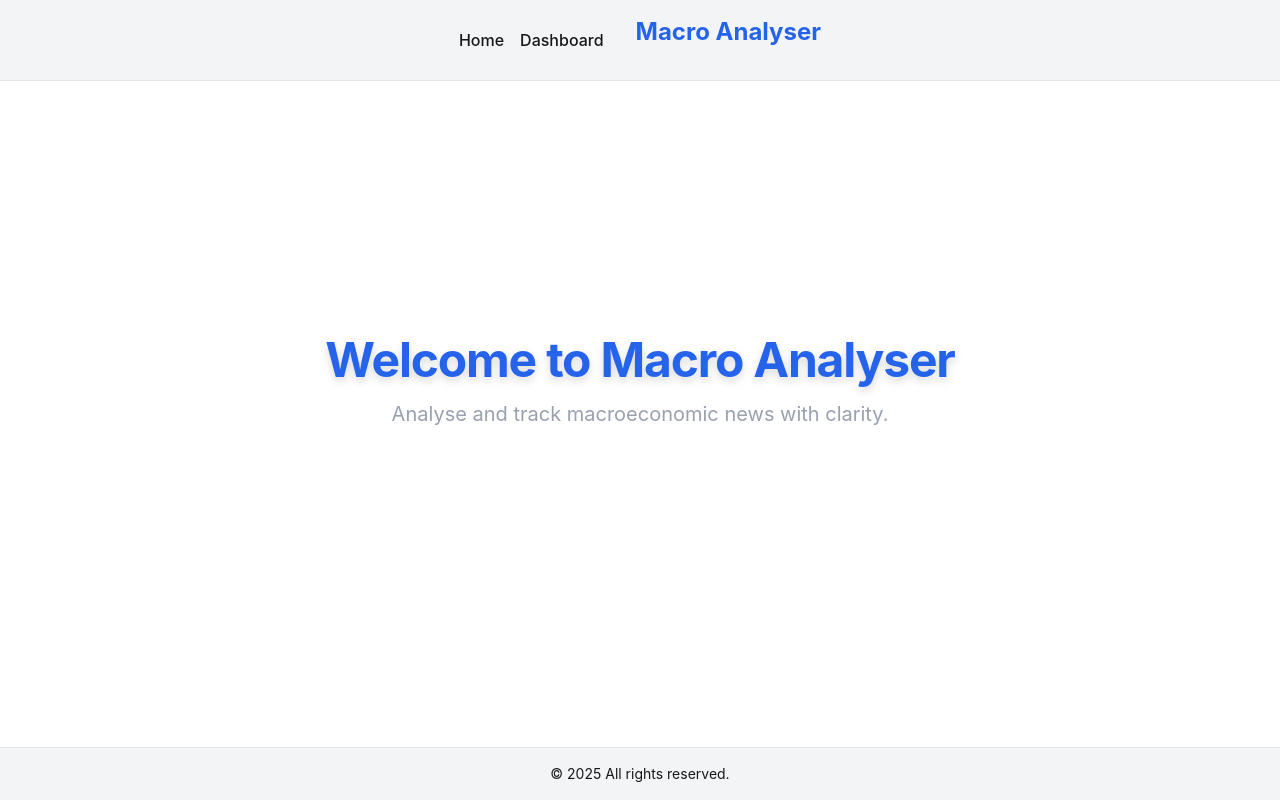
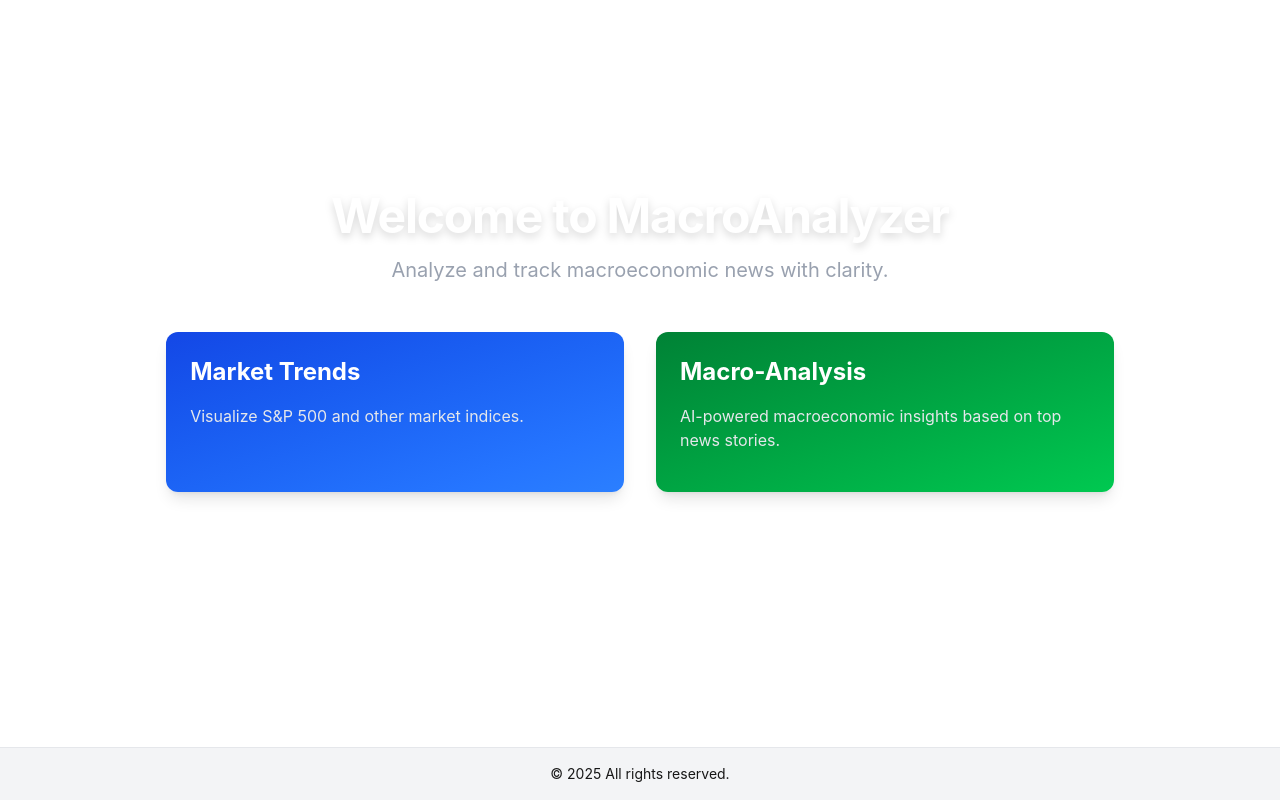
Before and after one commit to t-goel/MacroAnalyzer, a Next.js app in the folder frontend/: page / in a window 1280 px wide. Built offline with nearby package versions, Linux system fonts and the light colour scheme.

Commit message:
page one first iteration complete

```diff
--- a/frontend/app/globals.css
+++ b/frontend/app/globals.css
@@ -39,7 +39,6 @@
 /* Titles: make them stand out */
 h1, h2, h3 {
   font-weight: 700;
-  color: var(--primary);
   margin-bottom: 1rem;
 }
 
--- a/frontend/app/layout.tsx
+++ b/frontend/app/layout.tsx
@@ -14,20 +14,11 @@
   return (
     <html lang="en">
       <body className="flex flex-col min-h-screen">
-        <header>
-          <nav className="flex justify-between items-center px-6 py-4 bg-gray-100 dark:bg-gray-800 border-b">
-            <div className="space-x-4">
-              <a href="/" className="hover:text-blue-600">Home</a>
-              <a href="/dashboard" className="hover:text-blue-600">Dashboard</a>
-            </div>
-            <h1 className="text-2xl font-bold text-blue-600">Macro Analyser</h1>
-          </nav>
-        </header>
 
         <main className="flex-1 flex items-center justify-center">{children}</main>
 
         <footer className="text-center py-4 border-t bg-gray-100 dark:bg-gray-800 text-sm text-gray-600 dark:text-gray-300">
-          © {new Date().getFullYear()} All rights reserved.
+          ©   {new Date().getFullYear()} All rights reserved.
         </footer>
       </body>
     </html>
--- a/frontend/app/page.tsx
+++ b/frontend/app/page.tsx
@@ -1,15 +1,34 @@
 export default function Home() {
   return (
-    <main className="flex-grow flex items-center justify-center -mt-16">
-        <div className="text-center space-y-6">
-          <h2 className="text-5xl font-extrabold tracking-tight text-white drop-shadow-lg">
-            Welcome to Macro Analyser
-          </h2>
-          <p className="text-xl text-gray-400">
-            Analyse and track macroeconomic news with clarity.
+    <main className="flex-grow flex flex-col items-center justify-center -mt-16 px-6 space-y-12">
+      {/* Welcome Section */}
+      <div className="text-center space-y-6">
+        <h2 className="text-5xl font-extrabold tracking-tight text-white drop-shadow-lg">
+          Welcome to MacroAnalyzer
+        </h2>
+        <p className="text-xl text-gray-400">
+          Analyze and track macroeconomic news with clarity.
+        </p>
+      </div>
+
+      {/* Two Sections Side by Side */}
+      <div className="flex flex-col md:flex-row gap-8 w-full max-w-6xl">
+        {/* Market Trends */}
+        <div className="flex-1 bg-gradient-to-br from-blue-700 to-blue-500 rounded-xl p-6 shadow-lg">
+          <h3 className="text-2xl font-bold text-white">Market Trends</h3>
+          <p className="text-gray-200 mb-4">
+            Visualize S&P 500 and other market indices.
           </p>
         </div>
-      </main>
 
-  )
+        {/* Macro Analysis */}
+        <div className="flex-1 bg-gradient-to-br from-green-700 to-green-500 rounded-xl p-6 shadow-lg">
+          <h3 className="text-2xl font-bold text-white mb-4">Macro-Analysis</h3>
+          <p className="text-gray-200 mb-4">
+            AI-powered macroeconomic insights based on top news stories.
+          </p>
+        </div>
+      </div>
+    </main>
+  );
 }
```
